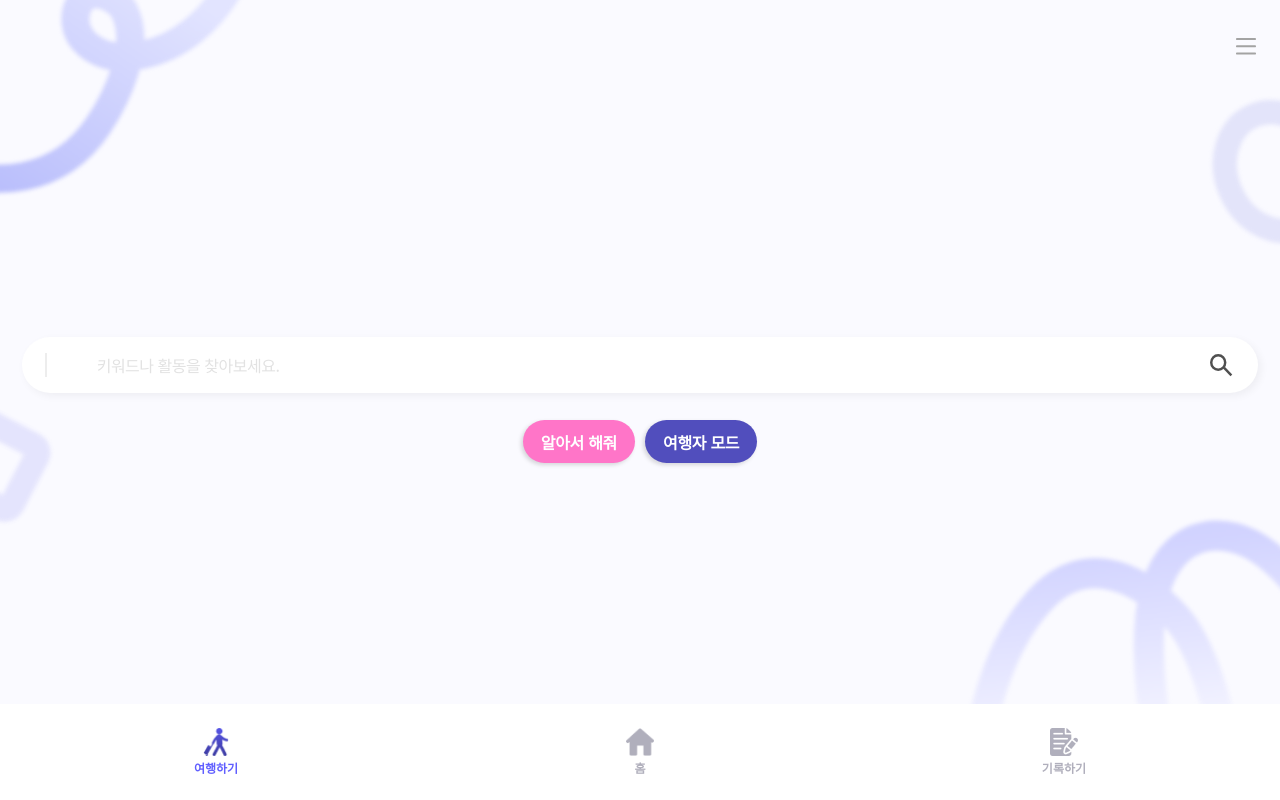
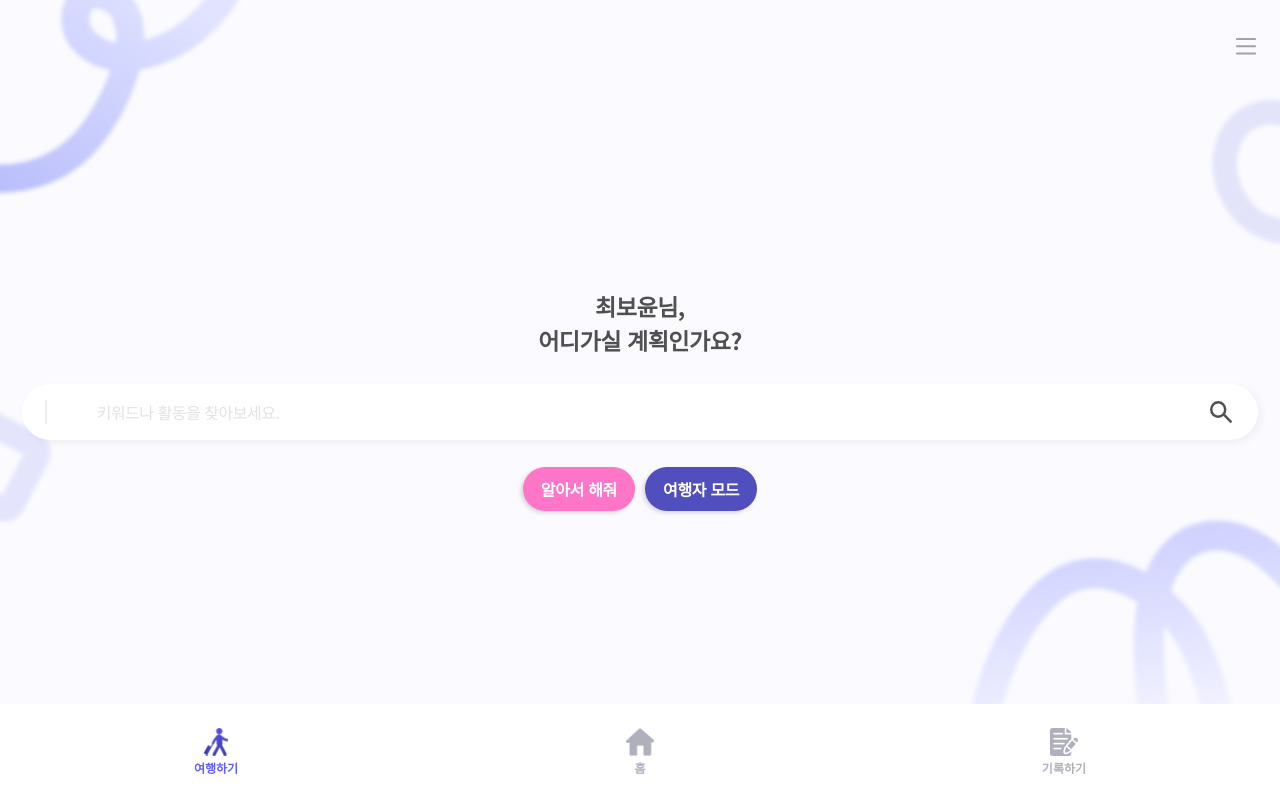
Before and after one commit to BTS-Busan-Trip-Supporter/front-end, a Next.js app: page /travel in a window 1280 px wide. Built offline with nearby package versions, Linux system fonts and the light colour scheme.

Commit message:
feat: Add heading text

```diff
--- a/src/app/pages/travel-page.tsx
+++ b/src/app/pages/travel-page.tsx
@@ -5,10 +5,18 @@ import styled from '@emotion/styled';
 import { Background, SearchBox, CustomButton } from '@/components';
 
 export function TravelPage() {
+  const user = {
+    name: '최보윤',
+  };
   return (
     <>
       <Background page='travel' />
       <styles.container>
+        <h2>
+          {user.name}님,
+          <br />
+          어디가실 계획인가요?
+        </h2>
         <SearchBox />
         <styles.btnCon>
           <CustomButton color='#FF75C8' text='알아서 해줘' />
@@ -29,6 +37,17 @@ const styles = {
     justify-content: center;
     align-items: center;
     gap: 1.69rem;
+
+    h2 {
+      color: #505050;
+      font-family: 'Noto Sans KR';
+      font-size: 1.4375rem;
+      font-style: normal;
+      font-weight: 700;
+      line-height: normal;
+      letter-spacing: -0.02875rem;
+      text-align: center;
+    }
   `,
   btnCon: styled.div`
     width: 100%;
```
